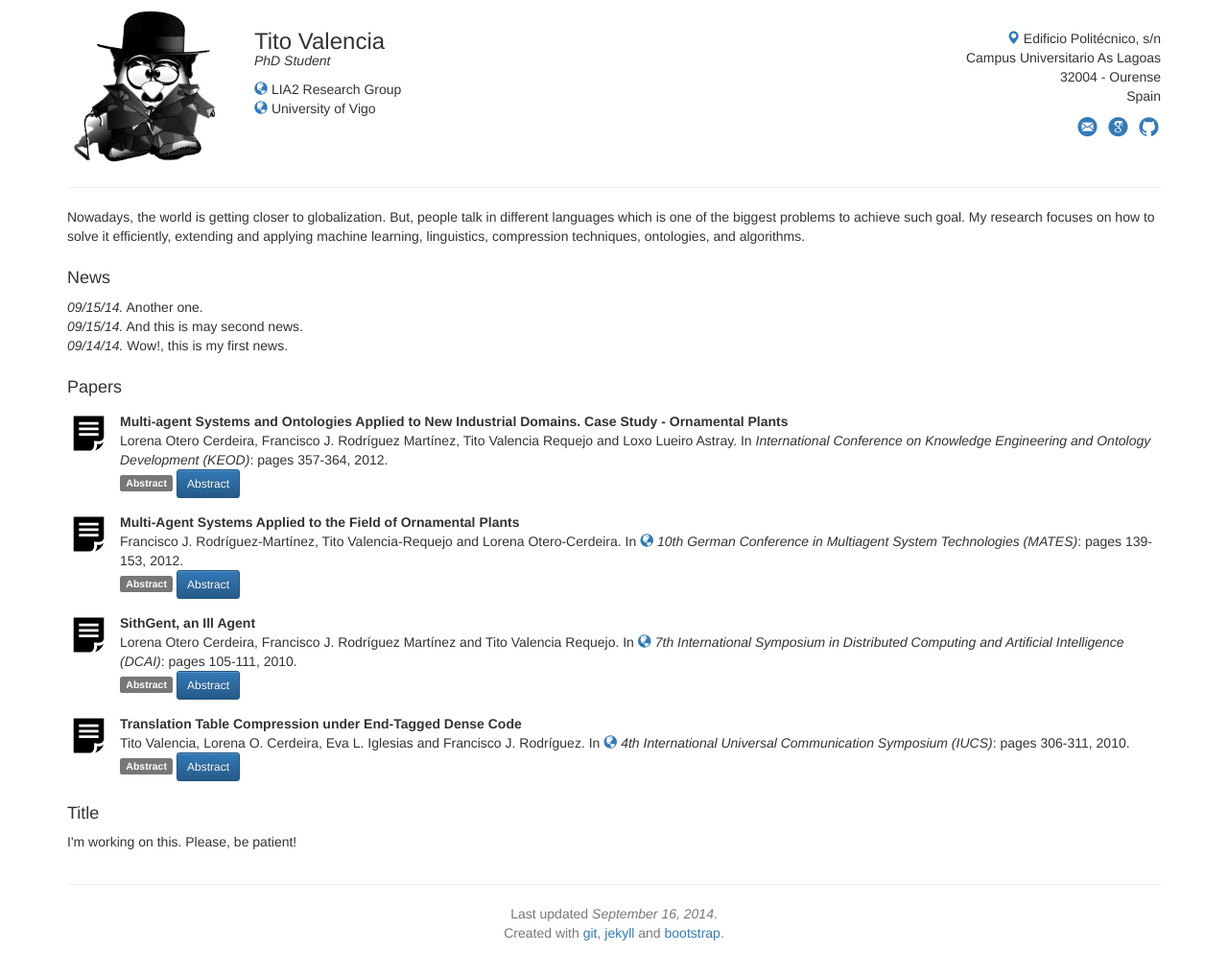
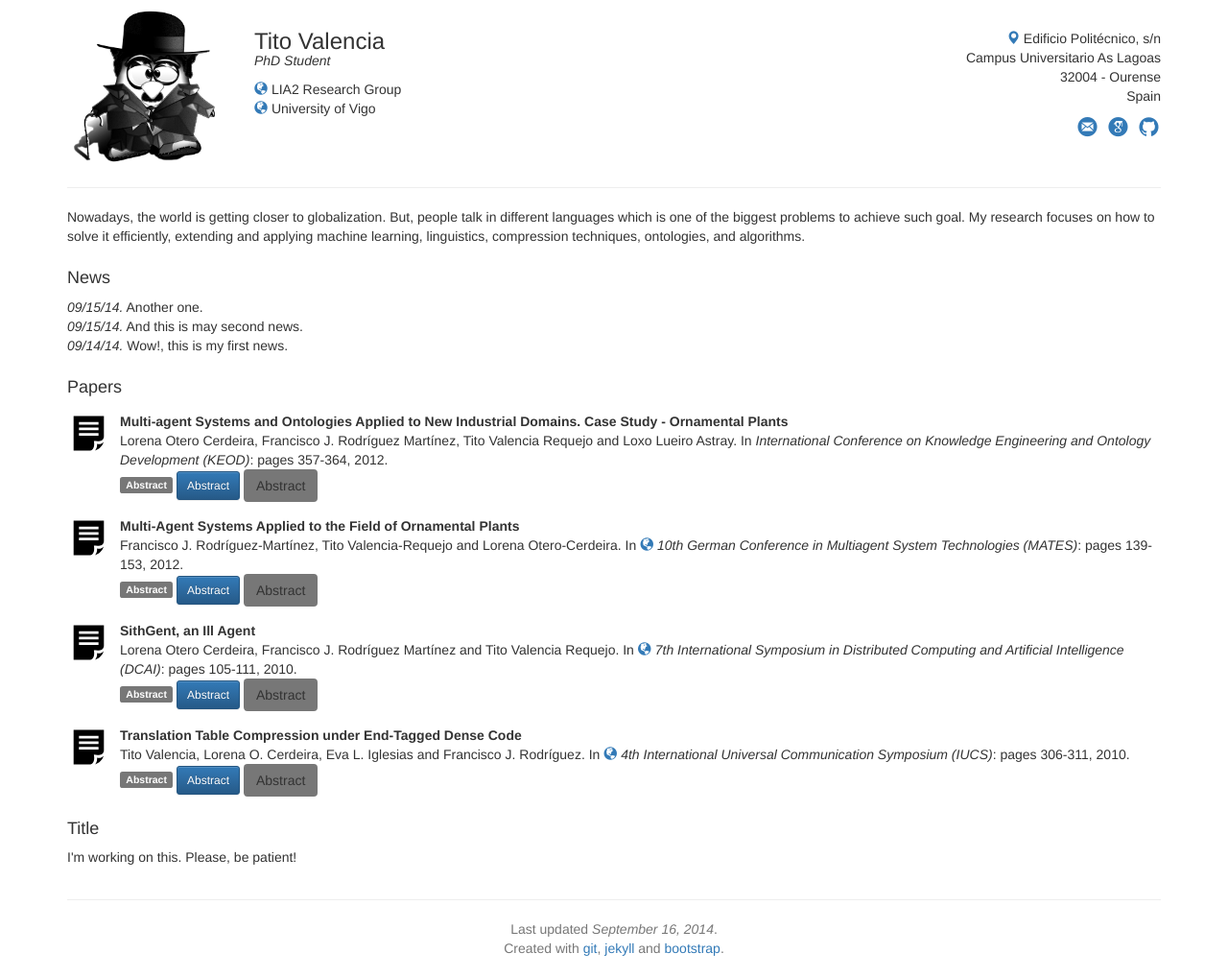
Before and after one commit to tvalreq/tvalreq.github.com, a Jekyll site: the page built from index.html, in a window 1280 px wide. Shown: the whole page at 96% size. Built offline with Jekyll 4.4.1, drawn with Linux system fonts in a browser that asks for light colours; nearby versions of some CDN libraries.

Commit message:
trying stuff

```diff
--- a/_includes/paper.html
+++ b/_includes/paper.html
@@ -26,6 +26,7 @@
         {% if include.paper.abstract %}
             <a data-toggle="modal" data-target="#abstract_{{ include.paper.label }}" class="label label-default">Abstract</a>
             <button data-toggle="modal" data-target="#abstract_{{ include.paper.label }}" class="btn btn-primary btn-sm">Abstract</button>
+            <button data-toggle="modal" data-target="#abstract_{{ include.paper.label }}" class="btn label-default">Abstract</button>
             <!-- Modal for abstract -->
             <div class="modal fade active" id="abstract_{{ include.paper.label }}" tabindex="-1" role="dialog" aria-hidden="true">
                 <div class="modal-dialog">
```
